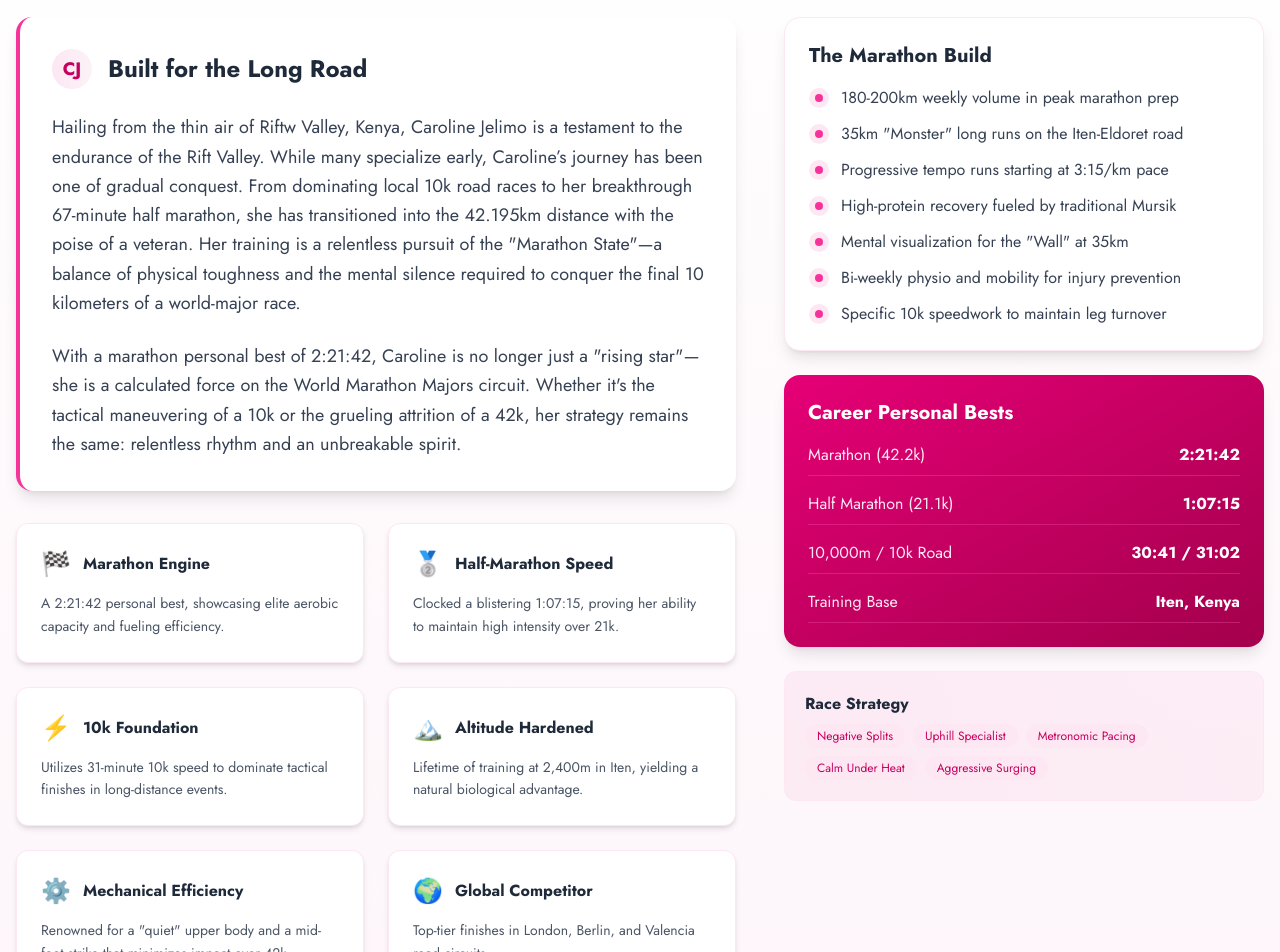
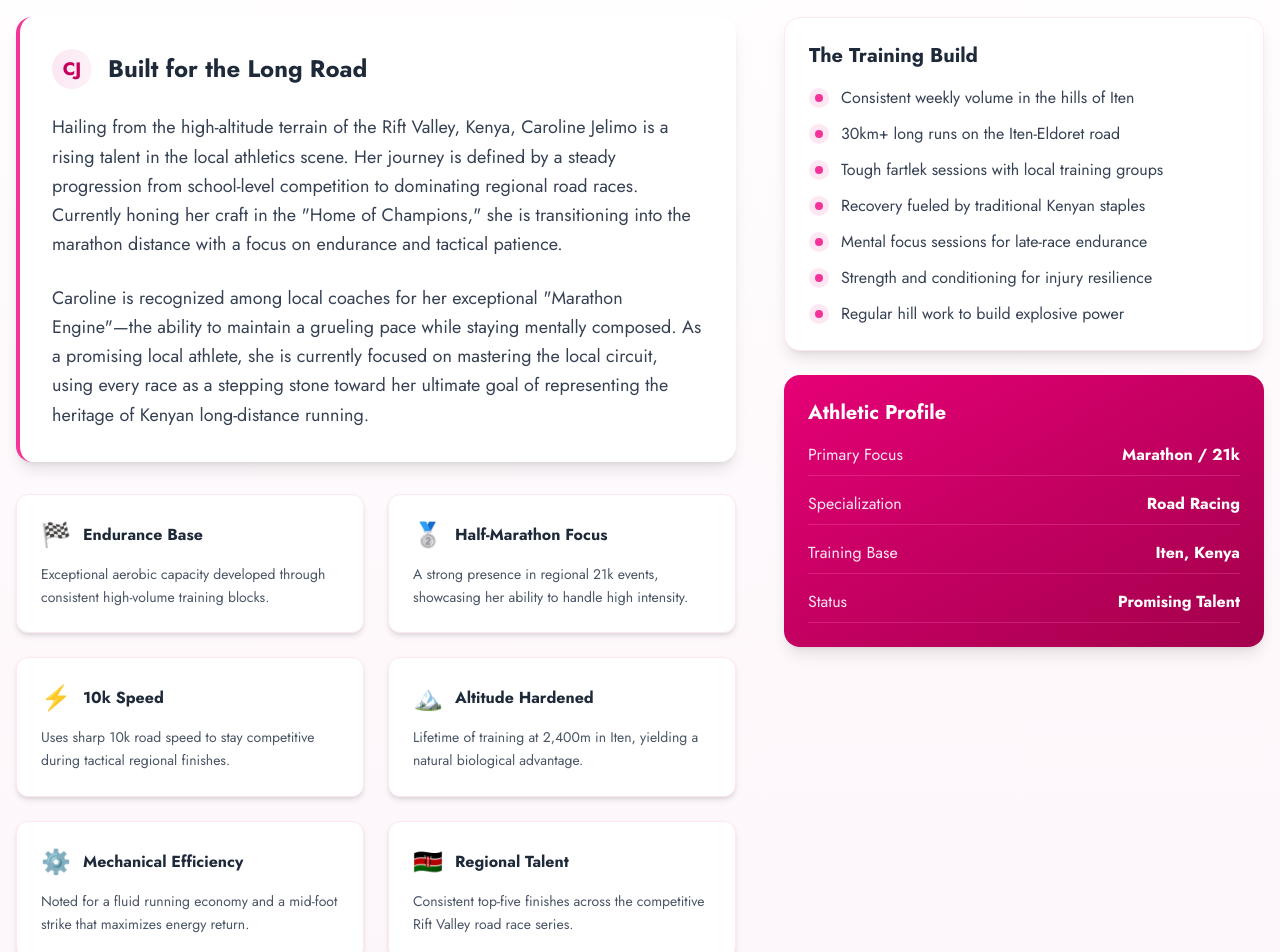
Before and after one commit to Koech161/gideon-sugut, a Next.js app: page / in a window 1280 px wide. Shown: the part 2520-3472 px from the top of the page. Built offline with nearby package versions, Linux system fonts and the light colour scheme.

Commit message:
update about

```diff
--- a/components/About.jsx
+++ b/components/About.jsx
@@ -25,7 +25,7 @@ export default function About() {
           transition={{ duration: 0.6 }}
         >
           <h2 className="mb-3 text-sm font-semibold tracking-wider text-pink-600 uppercase">
-            Mastering the Roads from 10k to the Marathon
+            A Rising Force in Kenyan Road Running
           </h2>
           <h1 className="mb-4 text-4xl font-bold text-gray-900 sm:text-5xl">
             About <span className="text-pink-600">Caroline Jelimo</span>
@@ -51,10 +51,10 @@ export default function About() {
                 </h2>
               </div>
               <p className="mb-6 text-lg leading-relaxed text-gray-700">
-                Hailing from the thin air of Riftw Valley, Kenya, Caroline Jelimo is a testament to the endurance of the Rift Valley. While many specialize early, Caroline’s journey has been one of gradual conquest. From dominating local 10k road races to her breakthrough 67-minute half marathon, she has transitioned into the 42.195km distance with the poise of a veteran. Her training is a relentless pursuit of the "Marathon State"—a balance of physical toughness and the mental silence required to conquer the final 10 kilometers of a world-major race.
+                Hailing from the high-altitude terrain of the Rift Valley, Kenya, Caroline Jelimo is a rising talent in the local athletics scene. Her journey is defined by a steady progression from school-level competition to dominating regional road races. Currently honing her craft in the "Home of Champions," she is transitioning into the marathon distance with a focus on endurance and tactical patience.
               </p>
               <p className="text-lg leading-relaxed text-gray-700">
-                With a marathon personal best of 2:21:42, Caroline is no longer just a "rising star"—she is a calculated force on the World Marathon Majors circuit. Whether it's the tactical maneuvering of a 10k or the grueling attrition of a 42k, her strategy remains the same: relentless rhythm and an unbreakable spirit.
+                Caroline is recognized among local coaches for her exceptional "Marathon Engine"—the ability to maintain a grueling pace while staying mentally composed. As a promising local athlete, she is currently focused on mastering the local circuit, using every race as a stepping stone toward her ultimate goal of representing the heritage of Kenyan long-distance running.
               </p>
             </div>
 
@@ -62,18 +62,18 @@ export default function About() {
             <div className="grid grid-cols-1 gap-6 md:grid-cols-2">
               {[
                 {
-                  title: 'Marathon Engine',
-                  desc: 'A 2:21:42 personal best, showcasing elite aerobic capacity and fueling efficiency.',
+                  title: 'Endurance Base',
+                  desc: 'Exceptional aerobic capacity developed through consistent high-volume training blocks.',
                   icon: '🏁',
                 },
                 {
-                  title: 'Half-Marathon Speed',
-                  desc: 'Clocked a blistering 1:07:15, proving her ability to maintain high intensity over 21k.',
+                  title: 'Half-Marathon Focus',
+                  desc: 'A strong presence in regional 21k events, showcasing her ability to handle high intensity.',
                   icon: '🥈',
                 },
                 {
-                  title: '10k Foundation',
-                  desc: 'Utilizes 31-minute 10k speed to dominate tactical finishes in long-distance events.',
+                  title: '10k Speed',
+                  desc: 'Uses sharp 10k road speed to stay competitive during tactical regional finishes.',
                   icon: '⚡',
                 },
                 {
@@ -83,13 +83,13 @@ export default function About() {
                 },
                 {
                   title: 'Mechanical Efficiency',
-                  desc: 'Renowned for a "quiet" upper body and a mid-foot strike that minimizes impact over 42k.',
+                  desc: 'Noted for a fluid running economy and a mid-foot strike that maximizes energy return.',
                   icon: '⚙️',
                 },
                 {
-                  title: 'Global Competitor',
-                  desc: 'Top-tier finishes in London, Berlin, and Valencia road circuits.',
-                  icon: '🌍',
+                  title: 'Regional Talent',
+                  desc: 'Consistent top-five finishes across the competitive Rift Valley road race series.',
+                  icon: '🇰🇪',
                 },
               ].map((item, index) => (
                 <motion.div
@@ -120,17 +120,17 @@ export default function About() {
               {/* Training Philosophy */}
               <div className="p-6 bg-white border border-pink-100 shadow-lg rounded-2xl">
                 <h3 className="mb-4 text-xl font-bold text-gray-800">
-                  The Marathon Build
+                  The Training Build
                 </h3>
                 <ul className="space-y-3">
                   {[
-                    '180-200km weekly volume in peak marathon prep',
-                    '35km "Monster" long runs on the Iten-Eldoret road',
-                    'Progressive tempo runs starting at 3:15/km pace',
-                    'High-protein recovery fueled by traditional Mursik',
-                    'Mental visualization for the "Wall" at 35km',
-                    'Bi-weekly physio and mobility for injury prevention',
-                    'Specific 10k speedwork to maintain leg turnover',
+                    'Consistent weekly volume in the hills of Iten',
+                    '30km+ long runs on the Iten-Eldoret road',
+                    'Tough fartlek sessions with local training groups',
+                    'Recovery fueled by traditional Kenyan staples',
+                    'Mental focus sessions for late-race endurance',
+                    'Strength and conditioning for injury resilience',
+                    'Regular hill work to build explosive power',
                   ].map((item, i) => (
                     <li key={i} className="flex items-center text-gray-700">
                       <div className="flex items-center justify-center w-5 h-5 mr-3 bg-pink-100 rounded-full">
@@ -144,36 +144,24 @@ export default function About() {
 
               {/* Quick Stats */}
               <div className="p-6 shadow-lg bg-gradient-to-br from-pink-600 to-pink-800 rounded-2xl">
-                <h3 className="mb-4 text-xl font-bold text-white">Career Personal Bests</h3>
+                <h3 className="mb-4 text-xl font-bold text-white">Athletic Profile</h3>
                 <div className="space-y-4">
                   <div className="flex justify-between pb-2 border-b border-pink-400/30">
-                    <span className="text-pink-100">Marathon (42.2k)</span>
-                    <span className="font-semibold text-white">2:21:42</span>
+                    <span className="text-pink-100">Primary Focus</span>
+                    <span className="font-semibold text-white">Marathon / 21k</span>
                   </div>
                   <div className="flex justify-between pb-2 border-b border-pink-400/30">
-                    <span className="text-pink-100">Half Marathon (21.1k)</span>
-                    <span className="font-semibold text-white">1:07:15</span>
-                  </div>
-                  <div className="flex justify-between pb-2 border-b border-pink-400/30">
-                    <span className="text-pink-100">10,000m / 10k Road</span>
-                    <span className="font-semibold text-white">30:41 / 31:02</span>
+                    <span className="text-pink-100">Specialization</span>
+                    <span className="font-semibold text-white">Road Racing</span>
                   </div>
                   <div className="flex justify-between pb-2 border-b border-pink-400/30">
                     <span className="text-pink-100">Training Base</span>
                     <span className="font-semibold text-white">Iten, Kenya</span>
                   </div>
-                </div>
-              </div>
-
-              {/* Running Style */}
-              <div className="p-5 border border-pink-100 bg-gradient-to-r from-pink-600/5 to-pink-500/5 rounded-xl">
-                <h4 className="mb-2 font-semibold text-gray-800">Race Strategy</h4>
-                <div className="flex flex-wrap gap-2">
-                  {['Negative Splits', 'Uphill Specialist', 'Metronomic Pacing', 'Calm Under Heat', 'Aggressive Surging'].map((style, i) => (
-                    <span key={i} className="px-3 py-1 text-xs font-medium text-pink-700 bg-pink-100 rounded-full">
-                      {style}
-                    </span>
-                  ))}
+                  <div className="flex justify-between pb-2 border-b border-pink-400/30">
+                    <span className="text-pink-100">Status</span>
+                    <span className="font-semibold text-white">Promising Talent</span>
+                  </div>
                 </div>
               </div>
             </div>
@@ -190,9 +178,9 @@ export default function About() {
           <div className="inline-block px-8 py-8 shadow-lg bg-gradient-to-r from-pink-700 to-slate-900 rounded-2xl">
             <div className="mb-4 text-4xl text-pink-200">"</div>
             <p className="max-w-3xl text-xl italic font-medium text-white">
-              The 10k is a sprint, the half is a test, but the marathon is a conversation with your soul.
-              In Iten, we don't run to escape our limits—we run to find where they begin.
-              Every kilometer is a step closer to the legacy of those who came before me.
+              The road doesn't care about your past, only your persistence.
+              In Iten, we run to find where our limits begin and our strength ends.
+              Every kilometer is a step closer to the legacy I hope to build.
             </p>
             <p className="mt-3 font-semibold text-pink-100">
               – Caroline Jelimo
--- a/components/Footer.jsx
+++ b/components/Footer.jsx
@@ -172,13 +172,13 @@ export default function Footer() {
             transition={{ duration: 0.5, delay: 0.3 }}
           >
             <h4 className="mb-6 text-lg font-semibold tracking-wider text-pink-300 uppercase">
-              Running Philosophy
+             The Philosophy of Growth
             </h4>
             <blockquote className="pl-4 italic text-gray-400 border-l-4 border-pink-500">
-              "In Iten, the altitude strips away everything that isn't essential.
-              What remains is purpose. I run for the girls who haven't yet found their
-              stride, for the women who were told their place wasn't on the track.
-              Every finish line I cross is a new starting line for someone else."
+            "Movement is the purest form of self-discovery. We don't run to escape
+            life, but to ensure life doesn't escape us. In the silence of the
+            long mile, you realize that your only true competitor is the person
+            you were yesterday."
             </blockquote>
             <p className="mt-4 text-sm font-semibold text-pink-300">
               – Caroline Jelimo
```
